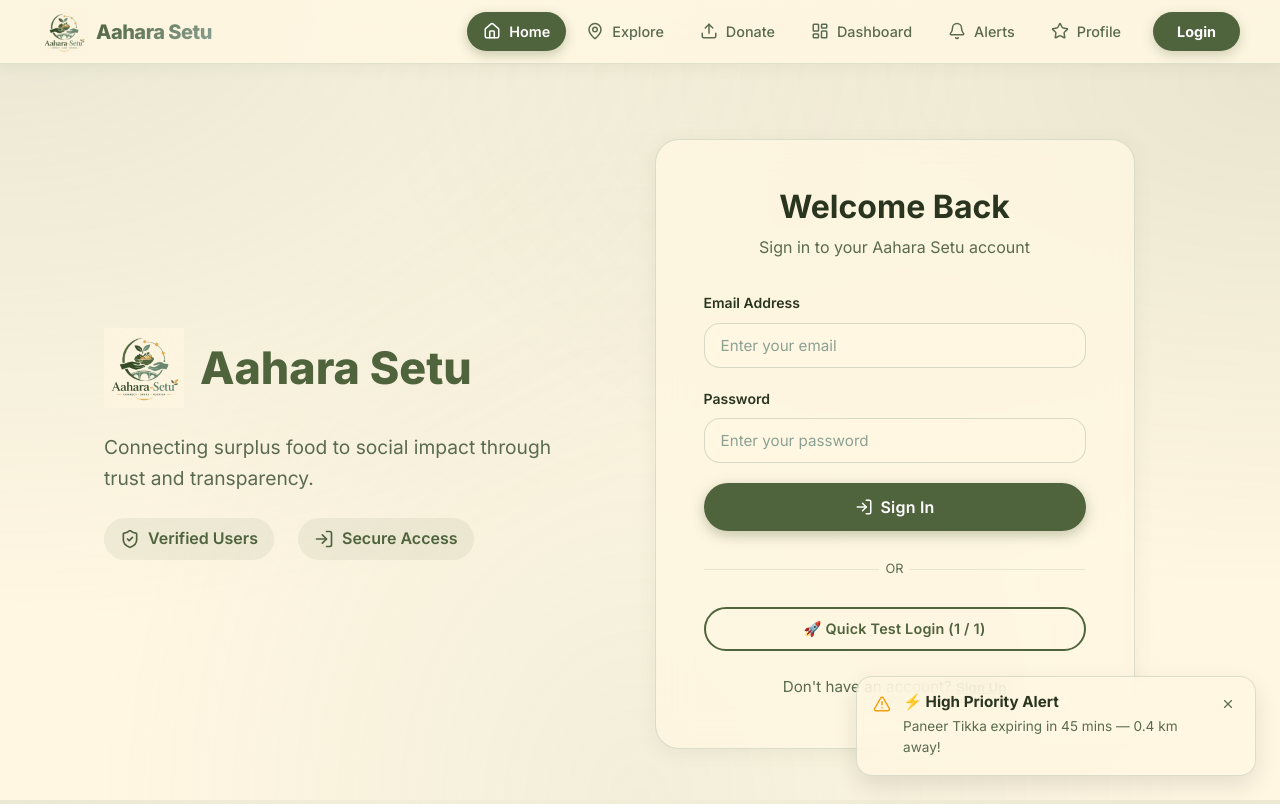
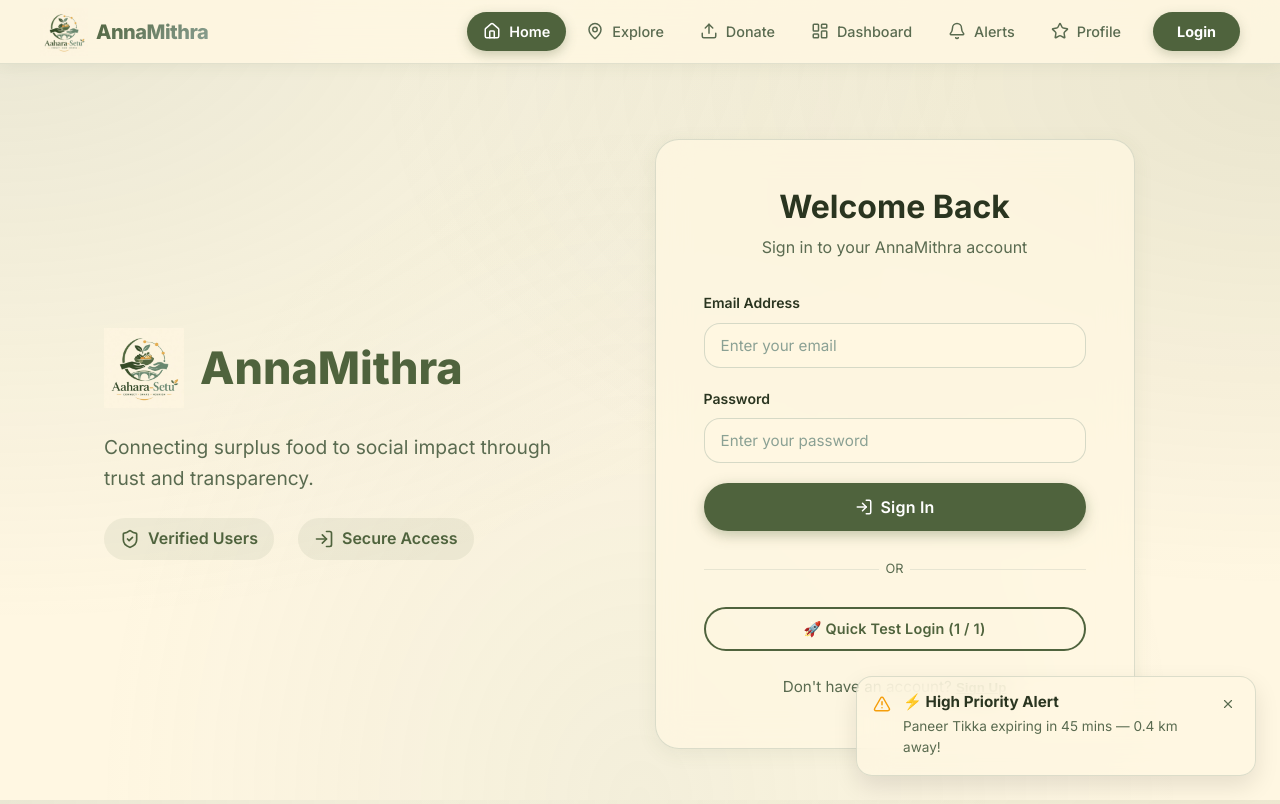
Before and after one commit to abhishekgrao/AnnaMithra, a React (Vite) app: page / in a window 1280 px wide. Built offline with nearby package versions, Linux system fonts and the light colour scheme; no server answers.

Commit message:
Changed name to anna mithra

```diff
--- a/index.html
+++ b/index.html
@@ -4,7 +4,7 @@
     <meta charset="UTF-8" />
     <link rel="icon" type="image/png" href="/logo.png" />
     <meta name="viewport" content="width=device-width, initial-scale=1.0" />
-    <title>Aahara Setu</title>
+    <title>AnnaMithra</title>
     <link rel="stylesheet" href="https://unpkg.com/leaflet@1.9.4/dist/leaflet.css" integrity="sha256-p4NxAoJBhIIN+hmNHrzRCf9tD/miZyoHS5obTRR9BMY=" crossorigin="" />
     <script src="https://unpkg.com/leaflet@1.9.4/dist/leaflet.js" integrity="sha256-20nQCchB9co0qIjJZRGuk2/Z9VM+kNiyxNV1lvTlZBo=" crossorigin=""></script>
   </head>
--- a/src/components/layout/Navbar.tsx
+++ b/src/components/layout/Navbar.tsx
@@ -21,8 +21,8 @@ export const Navbar: React.FC = () => {
     <nav className="navbar">
       <div className="navbar-container">
         <Link to={isAuthenticated ? "/dashboard" : "/"} className="navbar-logo">
-          <img src="/logo.png" alt="Aahara Setu" className="navbar-logo-img" />
-          <span className="logo-text">Aahara Setu</span>
+          <img src="/logo.png" alt="AnnaMithra" className="navbar-logo-img" />
+          <span className="logo-text">AnnaMithra</span>
         </Link>
         <div className="navbar-links">
           {navLinks.map((link) => (
--- a/src/components/ui/Loader.tsx
+++ b/src/components/ui/Loader.tsx
@@ -28,11 +28,11 @@ export const Loader: React.FC<{ onComplete: () => void }> = ({ onComplete }) =>
           {/* Pulsing energetic rings behind the logo */}
           <div className="glow-ring ring-1"></div>
           <div className="glow-ring ring-2"></div>
-          <img src="/logo.png" alt="Aahara Setu" className="loader-logo" />
+          <img src="/logo.png" alt="AnnaMithra" className="loader-logo" />
         </div>
 
         <div className="text-container">
-          <h1 className="loader-title">Aahara Setu</h1>
+          <h1 className="loader-title">AnnaMithra</h1>
           <div className="loader-subtitle">
             <span>Connecting Surplus</span>
             <span className="dot">•</span>
--- a/src/index.css
+++ b/src/index.css
@@ -1,7 +1,7 @@
 @import url('https://fonts.googleapis.com/css2?family=Inter:ital,wght@0,300;0,400;0,500;0,600;0,700;0,800;1,400&display=swap');
 
 :root {
-  /* === Aahara Setu Brand Palette === */
+  /* === AnnaMithra Brand Palette === */
   --color-primary: #4F633D;
   --color-primary-light: #6a8552;
   --color-primary-glow: rgba(79, 99, 61, 0.25);
--- a/src/pages/Feedback.tsx
+++ b/src/pages/Feedback.tsx
@@ -95,7 +95,7 @@ export const Feedback: React.FC = () => {
             <Card className="thank-you-card">
               <div className="ty-icon">🙏</div>
               <h3>Thank you for your feedback!</h3>
-              <p>Your review helps improve the Aahara Setu network and builds trust in the community.</p>
+              <p>Your review helps improve the AnnaMithra network and builds trust in the community.</p>
               <div className="ty-score-gain">
                 <Award size={16} />
                 <span>+5 Kindness Points earned!</span>
--- a/src/pages/Login.tsx
+++ b/src/pages/Login.tsx
@@ -79,8 +79,8 @@ export const Login: React.FC = () => {
     <div className="login-container">
       <div className="login-visual">
         <div className="login-logo">
-          <img src="/logo.png" alt="Aahara Setu" width={80} />
-          <h1>Aahara Setu</h1>
+          <img src="/logo.png" alt="AnnaMithra" width={80} />
+          <h1>AnnaMithra</h1>
         </div>
         <p>Connecting surplus food to social impact through trust and transparency.</p>
         <div className="trust-stats">
@@ -99,7 +99,7 @@ export const Login: React.FC = () => {
         <Card className="auth-card glass">
           <div className="auth-header">
             <h2>{isLogin ? 'Welcome Back' : 'Join the Network'}</h2>
-            <p>{isLogin ? 'Sign in to your Aahara Setu account' : 'Create your verified donor/ngo profile'}</p>
+            <p>{isLogin ? 'Sign in to your AnnaMithra account' : 'Create your verified donor/ngo profile'}</p>
           </div>
 
           <form onSubmit={handleAuth} className="auth-form">
--- a/src/pages/Profile.tsx
+++ b/src/pages/Profile.tsx
@@ -11,7 +11,7 @@ import './Profile.css';
 export const Profile: React.FC = () => {
   const [trustScore, setTrustScore] = useState(88);
   const [isVerifying, setIsVerifying] = useState(false);
-  const userAaharaId = localStorage.getItem('aaharaId') || 'AS-7742';
+  const userAnnaMithraId = localStorage.getItem('annaMithraId') || 'AM-7742';
   const userName = localStorage.getItem('userType') === 'donor' ? 'Haldiram\'s' : 'Akshaya Patra';
 
   const handleVerification = () => {
@@ -37,7 +37,7 @@ export const Profile: React.FC = () => {
               <h1>{userName}</h1>
               <div className="user-id-badge">
                 <ShieldCheck size={16} />
-                <span>ID: {userAaharaId}</span>
+                <span>ID: {userAnnaMithraId}</span>
               </div>
               <p>Registered as a Platinum Donor since April 2025</p>
             </div>
```
